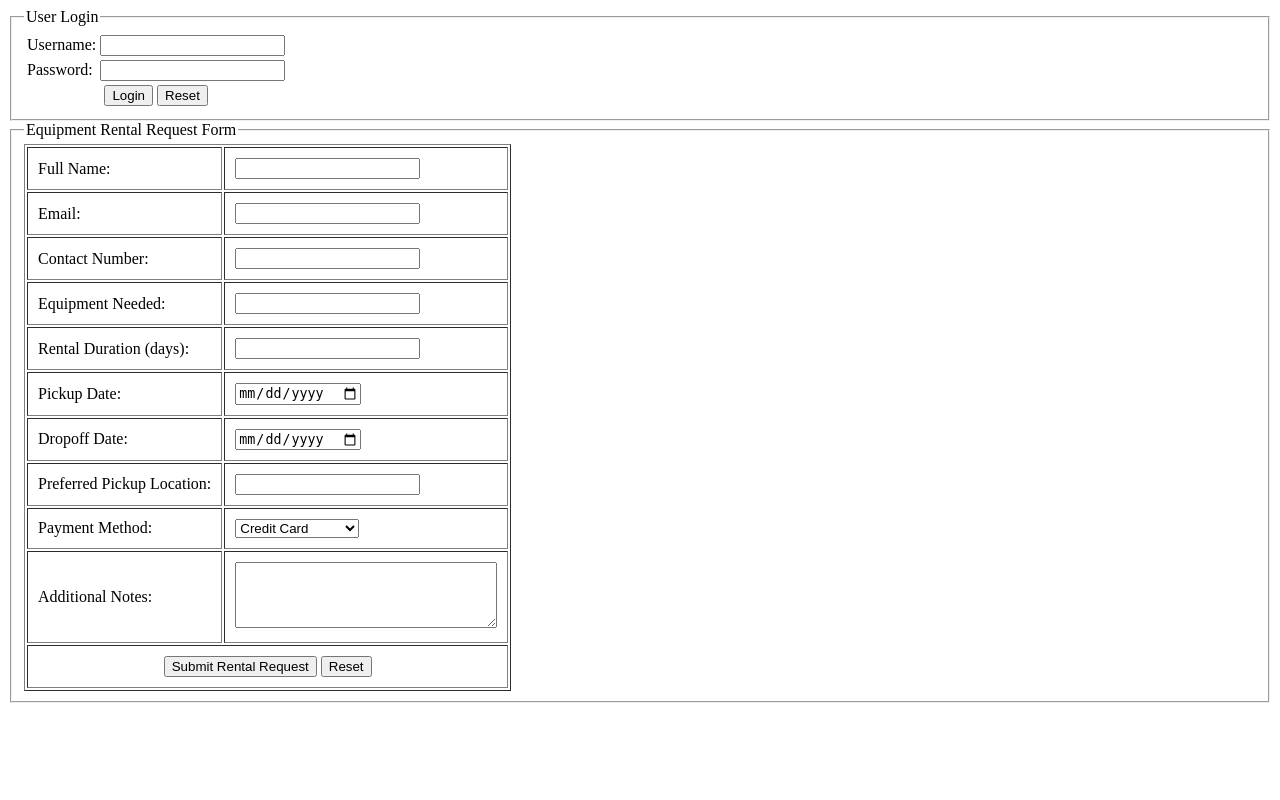
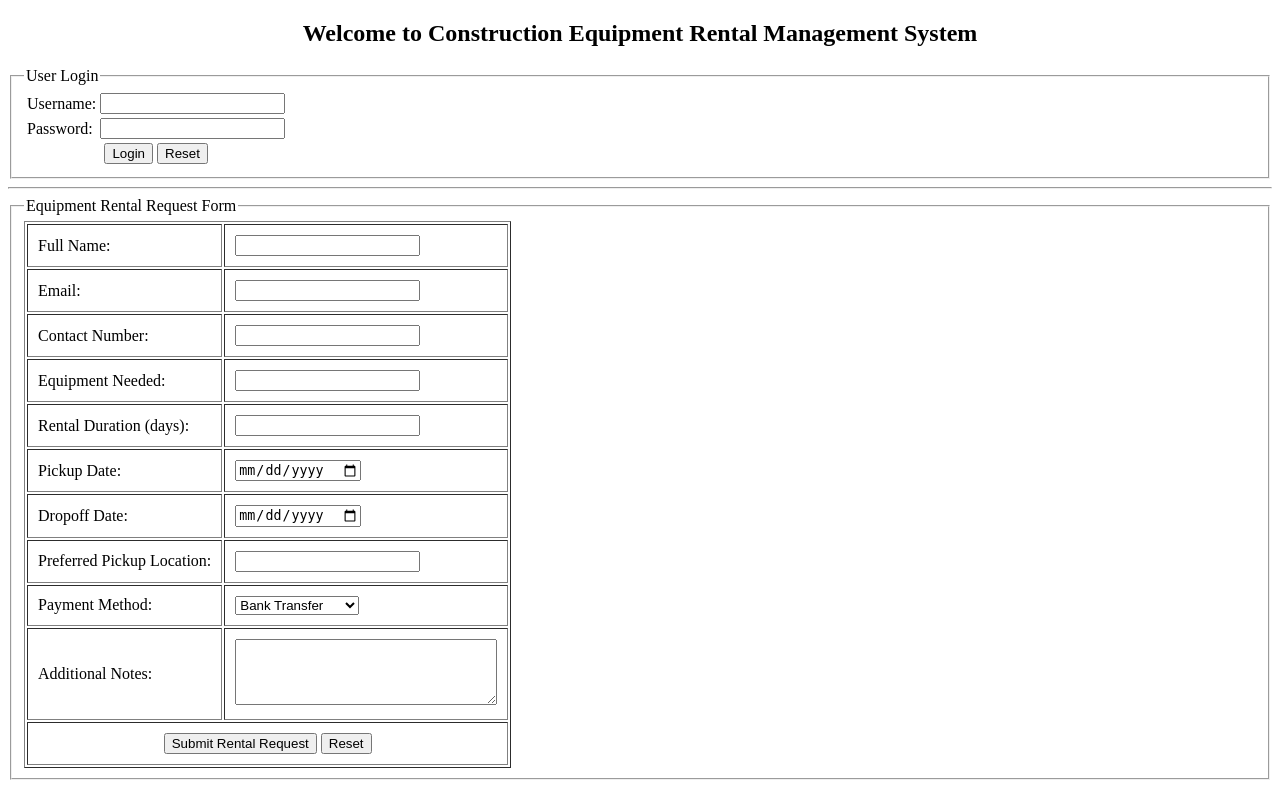
Before and after one commit to Hasan-MdMehedi/FinalWebtechProject, a PHP site: page /userside.php in a window 1280 px wide. Run offline with PHP 8.4, Linux system fonts and the light colour scheme.

Commit message:
newupdation

```diff
--- a/userside.php
+++ b/userside.php
@@ -6,9 +6,10 @@
     <title>User Equipment Rental Form</title>
 </head>
 <body>
+    <h2 align ="center"> Welcome to Construction Equipment Rental Management System </h2>
     <fieldset>
         <legend>User Login</legend>
-        <form action="user_login.php" method="post">
+        <form action="usersubmission.php" method="post">
             <table>
                 <tr>
                     <td><label for="username">Username:</label></td>
@@ -27,6 +28,7 @@
             </table>
         </form>
     </fieldset>
+     <hr>
 
     <fieldset>
         <legend>Equipment Rental Request Form</legend>
@@ -67,11 +69,12 @@
                 <tr>
                     <td><label for="payment_method">Payment Method:</label></td>
                     <td>
-                        <select id="payment_method" name="payment_method" required>
+                    <select id="payment_method" name="payment_method" required>
                             <option value="credit_card">Credit Card</option>
-                            <option value="paypal">PayPal</option>
-                            <option value="bank_transfer">Bank Transfer</option>
+                            <option value="Bkash">Bkash</option>
+                            <option value="bank_transfer" selected>Bank Transfer</option>
                             <option value="cash_on_delivery">Cash on Delivery</option>
+                            <option value="Nogod"> Nogod </option>
                         </select>
                     </td>
                 </tr>
```
Also changed, not shown: usersubmission.php (added).
